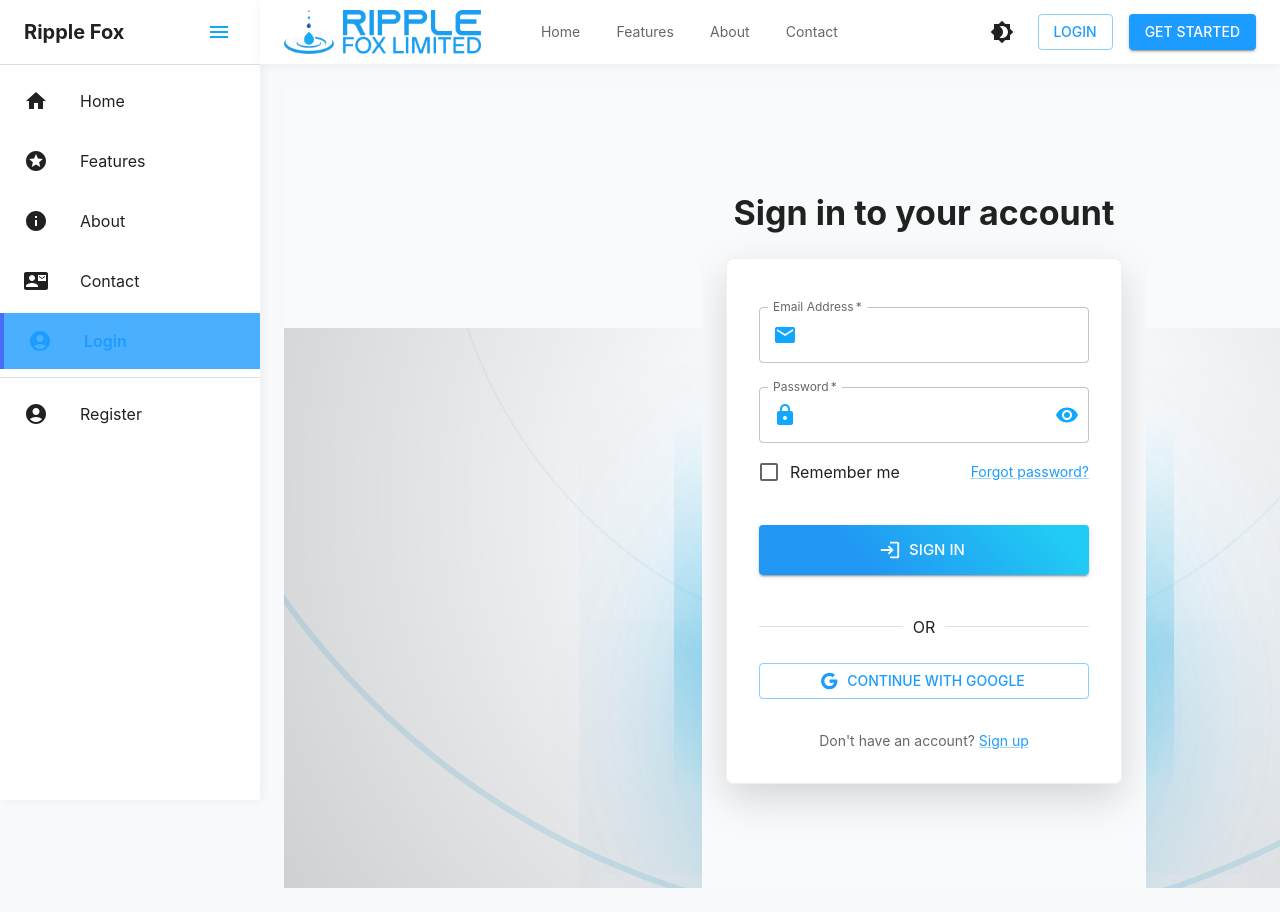
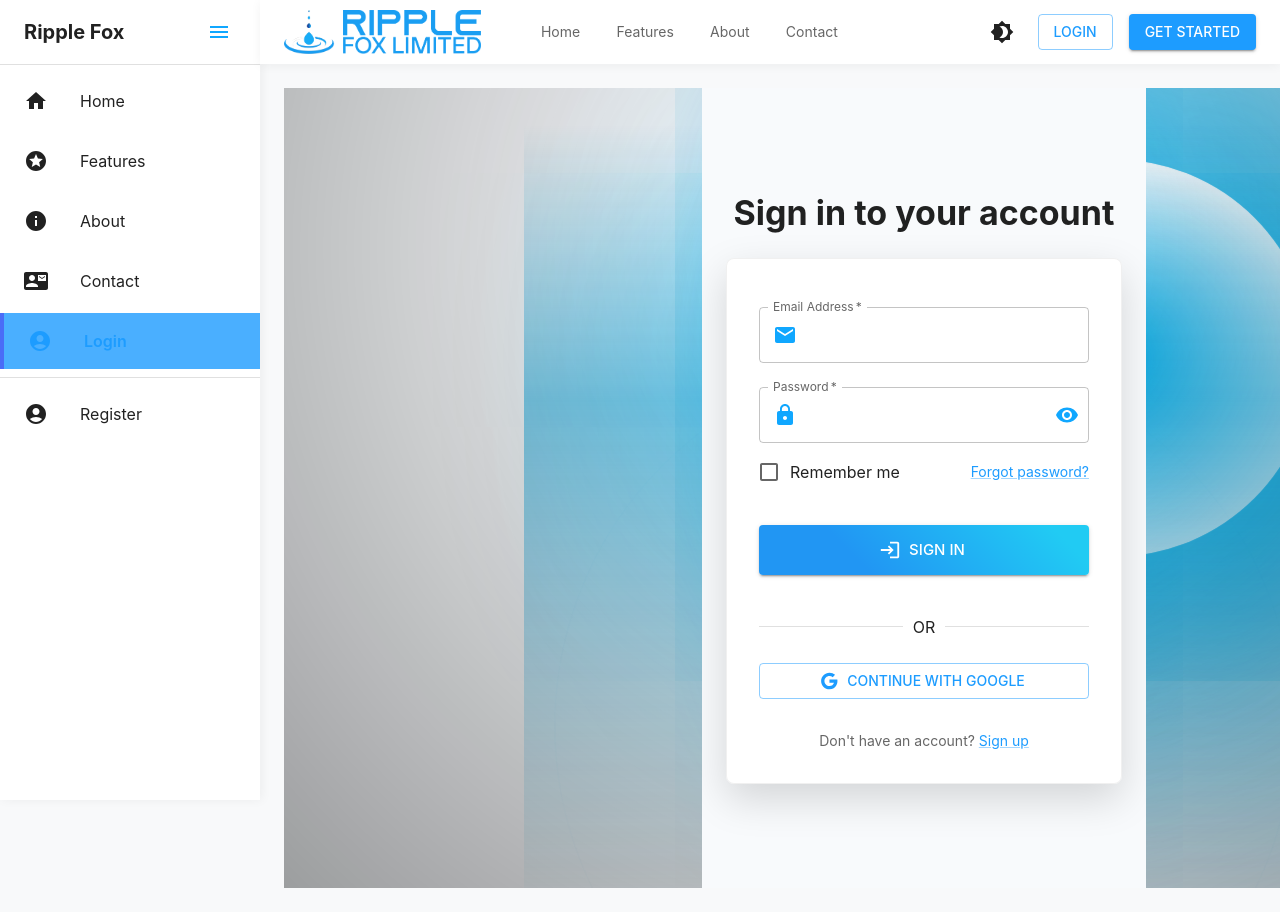
Before and after one commit to CodedX-cyber/RippleFox, a React (Create React App) app in the folder frontend/: page /login in a window 1280 px wide. Shown: the top 912 px of the page. Built offline with nearby package versions, Linux system fonts and the light colour scheme; a web font is replaced by a local one.

Commit message:
fix effect

```diff
--- a/frontend/src/index.css
+++ b/frontend/src/index.css
@@ -387,4 +387,56 @@ p, .body-text {
   color: rgb(0, 165, 223);
 }
 
+/* Strong Ripple Animation Keyframes (used in auth pages) */
+
+@keyframes corePulseStrong {
+  0%, 100% {
+    transform: scale(1);
+    opacity: 0.85;
+  }
+  50% {
+    transform: scale(1.22);
+    opacity: 1;
+  }
+}
+
+@keyframes mainRippleStrong {
+  0% {
+    transform: translate(-50%, -50%) scale(0.08);
+    opacity: 0;
+  }
+  8% {
+    opacity: 0.9;
+  }
+  100% {
+    transform: translate(-50%, 300%) scale(3.5);
+    opacity: 0;
+  }
+}
+
+@keyframes secondaryRippleStrong {
+  0% {
+    transform: translate(-50%, -50%) scale(0.08);
+    opacity: 0;
+  }
+  12% {
+    opacity: 0.75;
+  }
+  100% {
+    transform: translate(-50%, 350%) scale(4.2);
+    opacity: 0;
+  }
+}
+
+@keyframes beamPulseStrong {
+  0%, 100% {
+    opacity: 0.6;
+    transform: translateX(-50%) scaleY(1);
+  }
+  50% {
+    opacity: 1;
+    transform: translateX(-50%) scaleY(1.12);
+  }
+}
+
 /* End of index.css */
--- a/frontend/src/pages/auth/LoginPage.js
+++ b/frontend/src/pages/auth/LoginPage.js
@@ -63,7 +63,9 @@ const LoginPage = () => {
   const isDark = theme.palette.mode === 'dark';
 
   // Adaptive styles
-  const heroBackground = isDark ? '#07121a' : '#f8fafc';
+  const heroBackground = isDark
+    ? 'linear-gradient(to bottom, #0f172a 0%, #02040a 100%)'
+    : '#f8fafc';
 
   const cardBackground = isDark ? 'rgba(15,23,42,0.94)' : 'rgba(255,255,255,0.96)';
   const cardBorder = isDark ? '1px solid rgba(255,255,255,0.13)' : '1px solid rgba(0,0,0,0.06)';
@@ -141,124 +143,94 @@ const LoginPage = () => {
         overflow: 'hidden',
       }}
     >
-      {/* Realistic Ripple Water Effect – same as Register page, low-centered at bottom */}
+      {/* Stronger top → bottom ripple animation */}
       <Box
         sx={{
           position: 'absolute',
-          bottom: 0,
-          left: 0,
-          right: 0,
-          height: '70%',
+          inset: 0,
           pointerEvents: 'none',
           zIndex: 0,
           overflow: 'hidden',
         }}
       >
-        {/* Main glowing ripple core (bright blue spot at bottom center) */}
+        {/* Core glow – stronger */}
         <Box
           sx={{
             position: 'absolute',
-            bottom: '12%',
+            top: '10%',
             left: '50%',
             transform: 'translateX(-50%)',
-            width: '220px',
-            height: '220px',
+            width: '380px',
+            height: '380px',
             borderRadius: '50%',
-            background: `radial-gradient(circle, ${alpha(RIPPLE_BRIGHT, 0.65)} 10%, transparent 70%)`,
-            boxShadow: `0 0 120px 60px ${alpha(RIPPLE_BRIGHT, 0.45)}, 0 0 200px 100px ${alpha(RIPPLE_BRIGHT, 0.25)}`,
-            animation: 'corePulse 10s infinite ease-in-out',
-            pointerEvents: 'none',
-            '@keyframes corePulse': {
-              '0%, 100%': { transform: 'translateX(-50%) scale(1)', opacity: 0.8 },
-              '50%': { transform: 'translateX(-50%) scale(1.18)', opacity: 1 },
-            },
+            background: `radial-gradient(circle, ${alpha(RIPPLE_BRIGHT, 0.9)} 12%, transparent 70%)`,
+            boxShadow: `
+              0 0 160px 90px ${alpha(RIPPLE_BRIGHT, 0.75)},
+              0 0 280px 160px ${alpha(RIPPLE_BRIGHT, 0.55)},
+              0 0 480px 240px ${alpha(RIPPLE_BRIGHT, 0.35)}
+            `,
+            animation: 'corePulseStrong 6.5s infinite ease-in-out',
           }}
         />
 
-        {/* Primary ripple ring – large, slow expansion from bottom center */}
+        {/* Main ripple ring – stronger & faster */}
         <Box
           sx={{
             position: 'absolute',
-            bottom: '12%',
+            top: '10%',
             left: '50%',
-            transform: 'translate(-50%, 0) scale(0.15)',
-            width: '800px',
-            height: '800px',
+            transform: 'translate(-50%, -50%) scale(0.08)',
+            width: '1100px',
+            height: '1100px',
             borderRadius: '50%',
-            border: `3px solid ${alpha(RIPPLE_BRIGHT, 0.4)}`,
+            border: `5px solid ${alpha(RIPPLE_BRIGHT, 0.75)}`,
             opacity: 0,
-            animation: 'mainRipple 16s infinite ease-out',
-            pointerEvents: 'none',
-            '@keyframes mainRipple': {
-              '0%': {
-                transform: 'translate(-50%, 0) scale(0.15)',
-                opacity: 0,
-              },
-              '10%': { opacity: 0.7 },
-              '50%': { opacity: 0.25 },
-              '100%': {
-                transform: 'translate(-50%, -70%) scale(3.8)',
-                opacity: 0,
-              },
-            },
+            animation: 'mainRippleStrong 9s infinite ease-out',
           }}
         />
 
-        {/* Secondary / tertiary rings – fainter, delayed for depth */}
-        {[1, 2].map((i) => (
+        {/* Additional rings – more visible */}
+        {[1, 2, 3].map((delay) => (
           <Box
-            key={i}
+            key={delay}
             sx={{
               position: 'absolute',
-              bottom: '12%',
+              top: '10%',
               left: '50%',
-              transform: 'translate(-50%, 0) scale(0.15)',
-              width: `${800 + i * 200}px`,
-              height: `${800 + i * 200}px`,
+              transform: 'translate(-50%, -50%) scale(0.08)',
+              width: `${1100 + delay * 320}px`,
+              height: `${1100 + delay * 320}px`,
               borderRadius: '50%',
-              border: `2px solid ${alpha(RIPPLE_BRIGHT, 0.25 - i * 0.1)}`,
+              border: `4px solid ${alpha(RIPPLE_BRIGHT, 0.6 - delay * 0.18)}`,
               opacity: 0,
-              animation: `secondaryRipple ${18 + i * 3}s infinite ease-out`,
-              animationDelay: `${i * 3}s`,
-              pointerEvents: 'none',
-              '@keyframes secondaryRipple': {
-                '0%': { transform: 'translate(-50%, 0) scale(0.15)', opacity: 0 },
-                '15%': { opacity: 0.5 },
-                '60%': { opacity: 0.1 },
-                '100%': { transform: 'translate(-50%, -80%) scale(4.5)', opacity: 0 },
-              },
+              animation: `secondaryRippleStrong ${10 + delay * 2.2}s infinite ease-out`,
+              animationDelay: `${delay * 1.6}s`,
             }}
           />
         ))}
 
-        {/* Upward light beam / caustic glow */}
+        {/* Strong downward beam */}
         <Box
           sx={{
             position: 'absolute',
-            bottom: 0,
+            top: 0,
             left: '50%',
             transform: 'translateX(-50%)',
-            width: '500px',
-            height: '85%',
-            background: `linear-gradient(to top, transparent 20%, ${alpha(RIPPLE_BRIGHT, 0.22)} 50%, transparent 100%)`,
-            opacity: 0.75,
-            animation: 'beamPulse 14s infinite ease-in-out',
-            pointerEvents: 'none',
-            '@keyframes beamPulse': {
-              '0%, 100%': { opacity: 0.65 },
-              '50%': { opacity: 1 },
-            },
+            width: '800px',
+            height: '100%',
+            background: `linear-gradient(to bottom, transparent 8%, ${alpha(RIPPLE_BRIGHT, 0.55)} 40%, transparent 100%)`,
+            opacity: 0.92,
+            animation: 'beamPulseStrong 8s infinite ease-in-out',
           }}
         />
 
-        {/* Subtle vignette to darken edges */}
+        {/* Darker vignette edges */}
         <Box
           sx={{
             position: 'absolute',
             inset: 0,
-            background: 'radial-gradient(circle at 50% 30%, transparent 30%, rgba(0,0,0,0.55) 100%)',
-            pointerEvents: 'none',
-            opacity: isDark ? 0.6 : 0.3,
+            background: 'radial-gradient(circle at 50% 20%, transparent 20%, rgba(0,0,0,0.82) 100%)',
+            opacity: isDark ? 0.78 : 0.45,
           }}
         />
       </Box>
```
Also changed, not shown: frontend/src/pages/auth/RegisterPage.js (+44 -72 lines).
